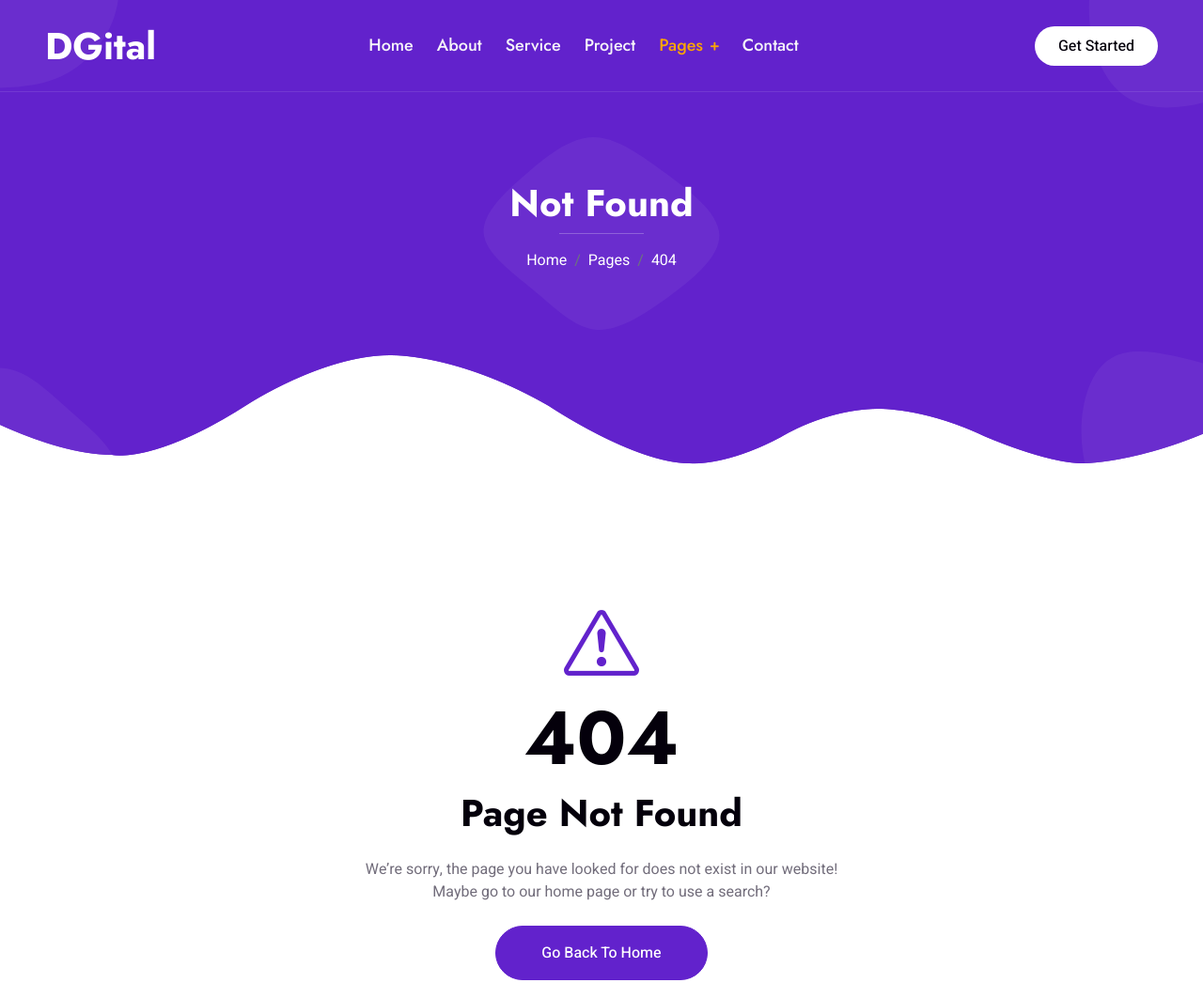
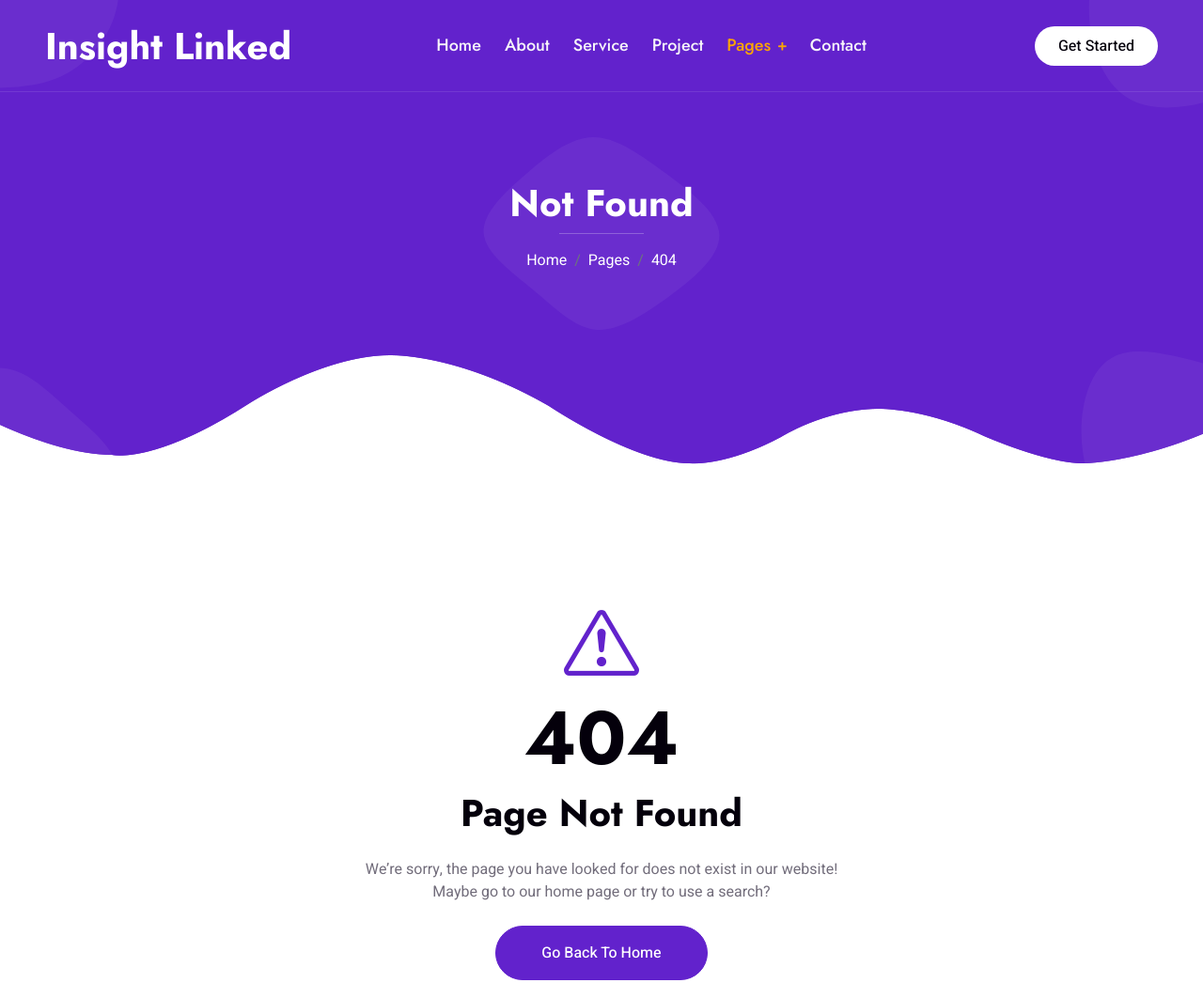
Before and after one commit to Mahdi959/insightlinked_website_opensource, a plain HTML site: page 404.html in a window 1280 px wide. Shown: the top 1046 px of the page at 94% size. Drawn offline with nearby package versions, Linux system fonts and the light colour scheme.

Commit message:
Logo Update

```diff
--- a/404.html
+++ b/404.html
@@ -47,7 +47,7 @@
         <div class="container-xxl position-relative p-0">
             <nav class="navbar navbar-expand-lg navbar-light px-4 px-lg-5 py-3 py-lg-0">
                 <a href="" class="navbar-brand p-0">
-                    <h1 class="m-0">DGital</h1>
+                    <h1 class="m-0">Insight Linked</h1>
                     <!-- <img src="img/logo.png" alt="Logo"> -->
                 </a>
                 <button class="navbar-toggler" type="button" data-bs-toggle="collapse" data-bs-target="#navbarCollapse">
```
Also changed, not shown: about.html (+1 -1 lines), contact.html (+1 -1 lines), index.html (+1 -1 lines), project.html (+1 -1 lines), service.html (+1 -1 lines), team.html (+1 -1 lines), testimonial.html (+1 -1 lines).
